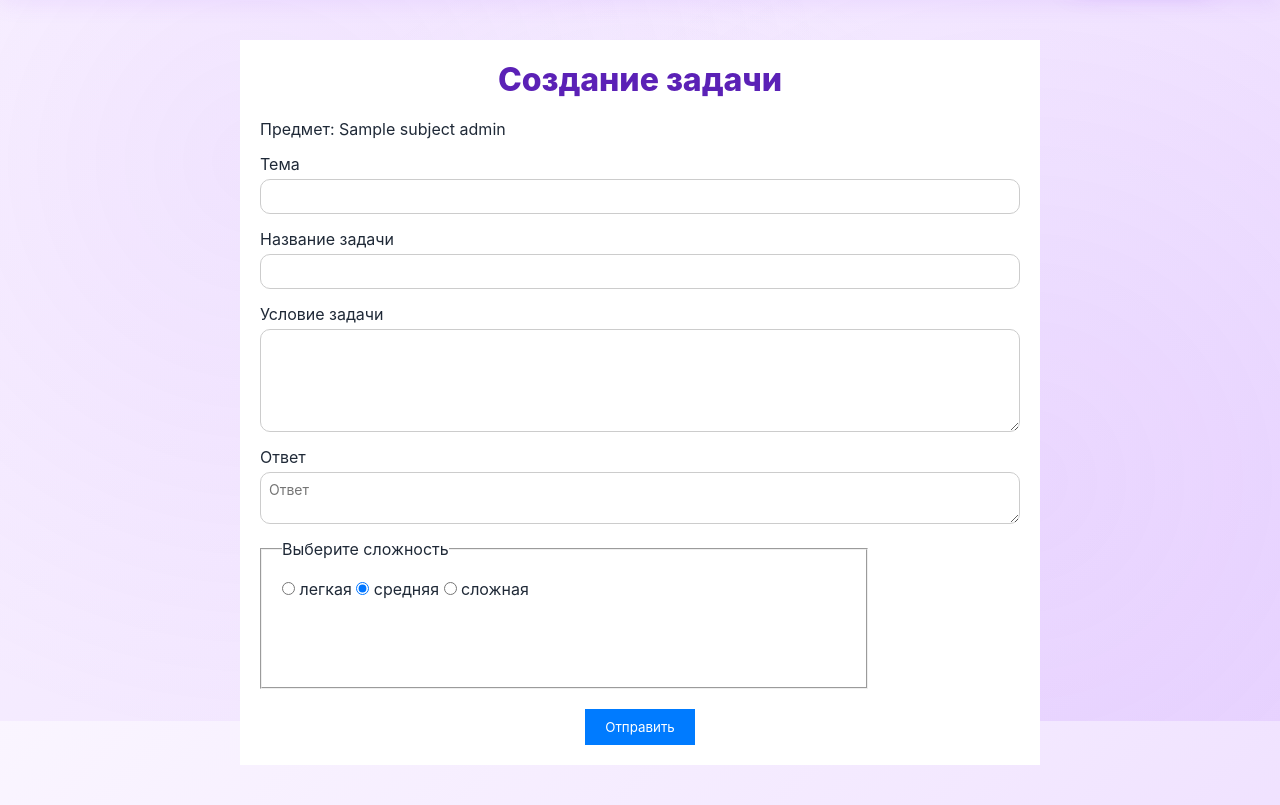
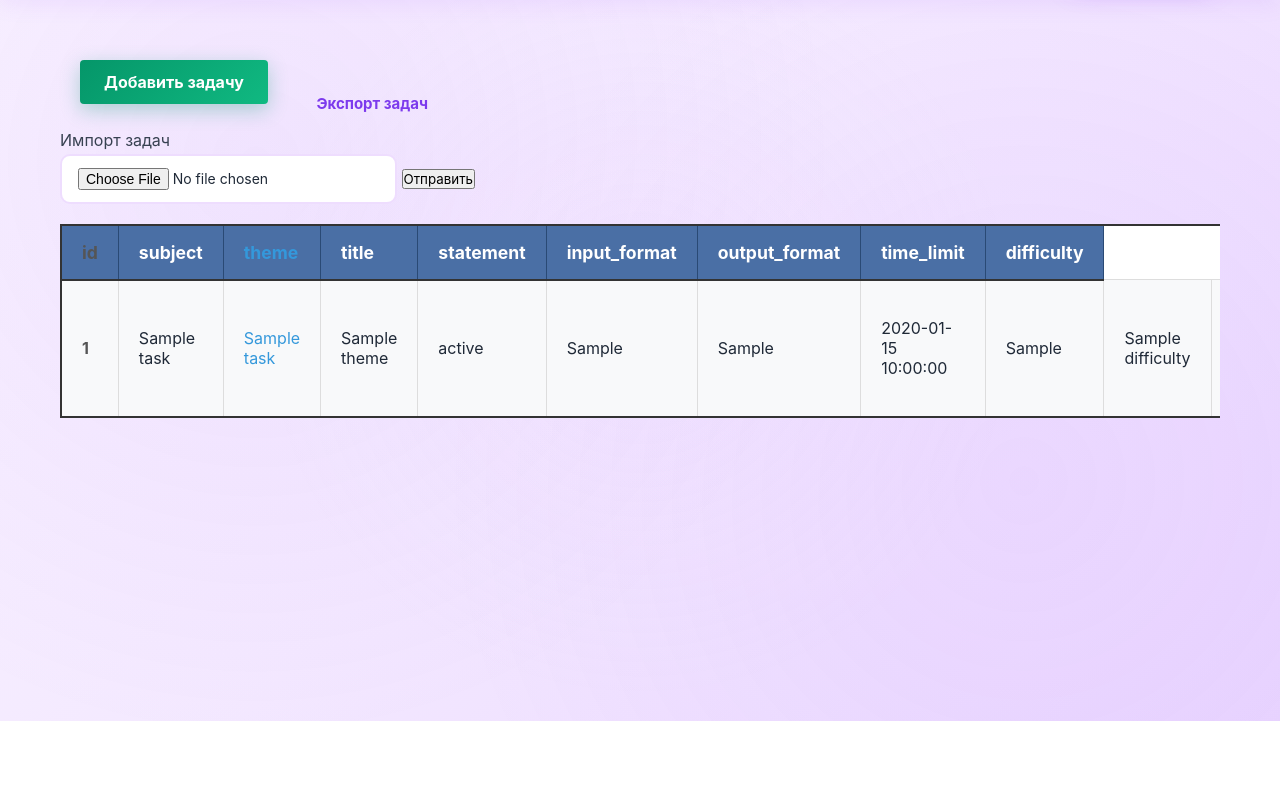
Before and after one commit to bezdarnij/Olympiad_preparing_platform, a Flask app: template templates/admin_task.html in a window 1280 px wide. Shown: the part 79-884 px from the top of the page. After the commit the page ends 800 px from the top, so only its background shows below. Run offline with Flask 3, Linux system fonts and the light colour scheme; the template is opened without the code that fills it: most values are stand-ins (such as "Sample title", 1, 10 or a date in 2020).

Commit message:
Update admin_task.html

```diff
--- a/templates/admin_task.html
+++ b/templates/admin_task.html
@@ -1,112 +1,53 @@
 {% extends "base.html" %}
-{% block title %}Admin{% endblock %}
-{% block styles %}<link rel="stylesheet" href="{{ url_for('static', filename='admin.css') }}">{% endblock %}
+{% block title %}Таблица пользователей{% endblock %}
+
+{% block styles %}
+<link rel="stylesheet" href="{{ url_for('static', filename='admin_first.css') }}">
+{% endblock %}
+
 {% block content %}
-        <div class="container">
-            <h1>Создание задачи</h1>
-            <form method="post" class="task-form">
-                <div class="form-group">
-                    <label>Предмет: {{ subject_admin }}</label>
-                </div>
-                <div class="form-group">
-                    <label>Тема</label>
-                    <input type="text" name="theme" />
-                </div>
-                <div class="form-group">
-                    <label>Название задачи</label>
-                    <input type="text" name="task_name" />
-                </div>
 
-                <div class="form-group">
-                    <label>Условие задачи</label>
-                    <textarea name="task_description" rows="5"></textarea>
-                </div>
-                {% if subject_admin == 'информатика' %}
-                <div class="form-group">
-                    <label>Лимит памяти</label>
-                    <input type="text" name="memory_limit" />
-                </div>
+<a class="btn btn-task" href="/admin/task">Добавить задачу</a>
 
-                <div class="form-group">
-                    <label>Лимит времени</label>
-                    <input type="text" name="time_limit" />
-                </div>
+<a class="btn btn-export" href="/export">Экспорт задач</a>
 
-                <div class="form-group">
-                    <label>Входные данные</label>
-                    <textarea name="input_data" rows="2"></textarea>
-                </div>
+<div class="task-import">
+    <p>Импорт задач</p>
+    <form class="send" method="post" enctype="multipart/form-data" id="uploadForm">
+        <input type="file" accept=".csv" name="file" id="csvFile" required />
+        <button type="submit" id="submitBtn">Отправить</button>
+    </form>
+</div>
 
-                <div class="form-group">
-                    <label>Выходные данные</label>
-                    <textarea name="output_data" rows="2"></textarea>
-                </div>
-
-                <div class="form-group">
-                    <label>Тест 1</label>
-                    <div class="test-pair">
-                        <textarea name="test1_input" rows="2" placeholder="Входные данные"></textarea>
-                        <textarea name="test1_output" rows="2" placeholder="Выходные данные"></textarea>
-                    </div>
-                </div>
-
-                <div class="form-group">
-                    <label>Тест 2</label>
-                    <div class="test-pair">
-                        <textarea name="test2_input" rows="2" placeholder="Входные данные"></textarea>
-                        <textarea name="test2_output" rows="2" placeholder="Выходные данные"></textarea>
-                    </div>
-                </div>
-
-                <div class="form-group">
-                    <label>Тест 3</label>
-                    <div class="test-pair">
-                        <textarea name="test3_input" rows="2" placeholder="Входные данные"></textarea>
-                        <textarea name="test3_output" rows="2" placeholder="Выходные данные"></textarea>
-                    </div>
-                </div>
-
-                <div class="form-group">
-                    <label>Тест 4</label>
-                    <div class="test-pair">
-                        <textarea name="test4_input" rows="2" placeholder="Входные данные"></textarea>
-                        <textarea name="test4_output" rows="2" placeholder="Выходные данные"></textarea>
-                    </div>
-                </div>
-
-                <div class="form-group">
-                    <label>Тест 5</label>
-                    <div class="test-pair">
-                        <textarea name="test5_input" rows="2" placeholder="Входные данные"></textarea>
-                        <textarea name="test5_output" rows="2" placeholder="Выходные данные"></textarea>
-                    </div>
-                </div>
-                {% else %}
-                <div class="form-group">
-                    <label>Ответ</label>
-                    <div class="test-pair">
-                        <textarea name="test_input" rows="2" placeholder="Ответ"></textarea>
-                    </div>
-                </div>
-                {% endif %}
-                <fieldset>
-                    <legend>Выберите сложность</legend>
-                    <label>
-                    <input type="radio" name="level" value="легкая">
-                    легкая
-                    </label>
-                    <label>
-                    <input type="radio" name="level" value="средняя" checked>
-                    средняя
-                    </label>
-                    <label>
-                    <input type="radio" name="level" value="сложная">
-                    сложная
-                    </label>
-                </fieldset>
-                <div class="form-actions">
-                    <button type="submit">Отправить</button>
-                </div>
-            </form>
-        </div>
+<div class="table-container">
+    <table>
+        <tr>
+            <td>id</td>
+            <td>subject</td>
+            <td>theme</td>
+            <td>title</td>
+            <td>statement</td>
+            <td>input_format</td>
+            <td>output_format</td>
+            <td>time_limit</td>
+            <td>difficulty</td>
+        </tr>
+        {% for task in tasks %}
+        <tr>
+            <td>{{ task.id }}</td>
+            <td>{{ task.subject }}</td>
+            <td>{{ task.title }}</td>
+            <td>{{ task.theme }}</td>
+            <td>{{ task.statement }}</td>
+            <td>{{ task.input_format }}</td>
+            <td>{{ task.output_format }}</td>
+            <td>{{ task.time_limit }}</td>
+            <td>{{ task.memory_limit }}</td>
+            <td>{{ task.difficulty }}</td>
+            <td><a class="btn btn-task" href="/admin/task_edit/{{task.id}}">Изменить задачу</a></td>
+            <td><a class="btn btn-task" href="/admin/task_delete/{{task.id}}">Удалить задачу</a></td>
+        </tr>
+        {% endfor %}
+    </table>
+</div>
 {% endblock %}
```
